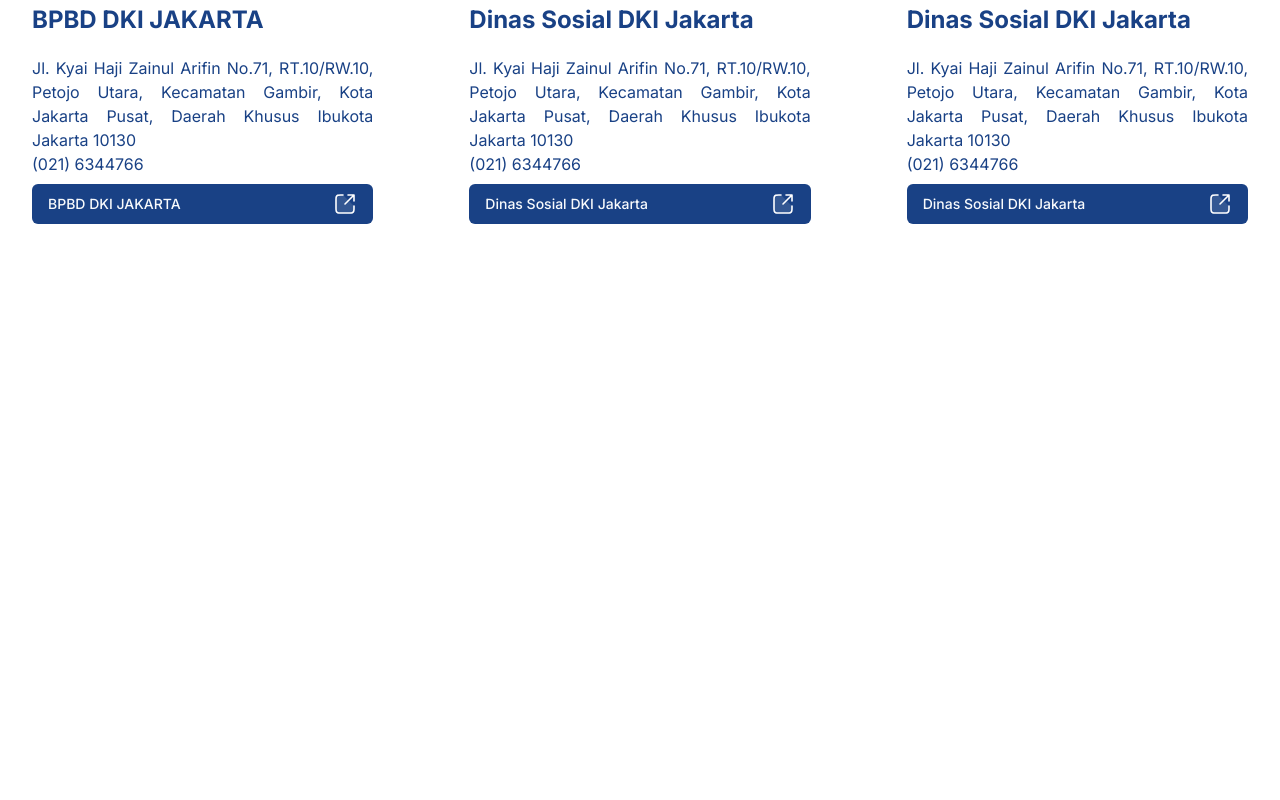
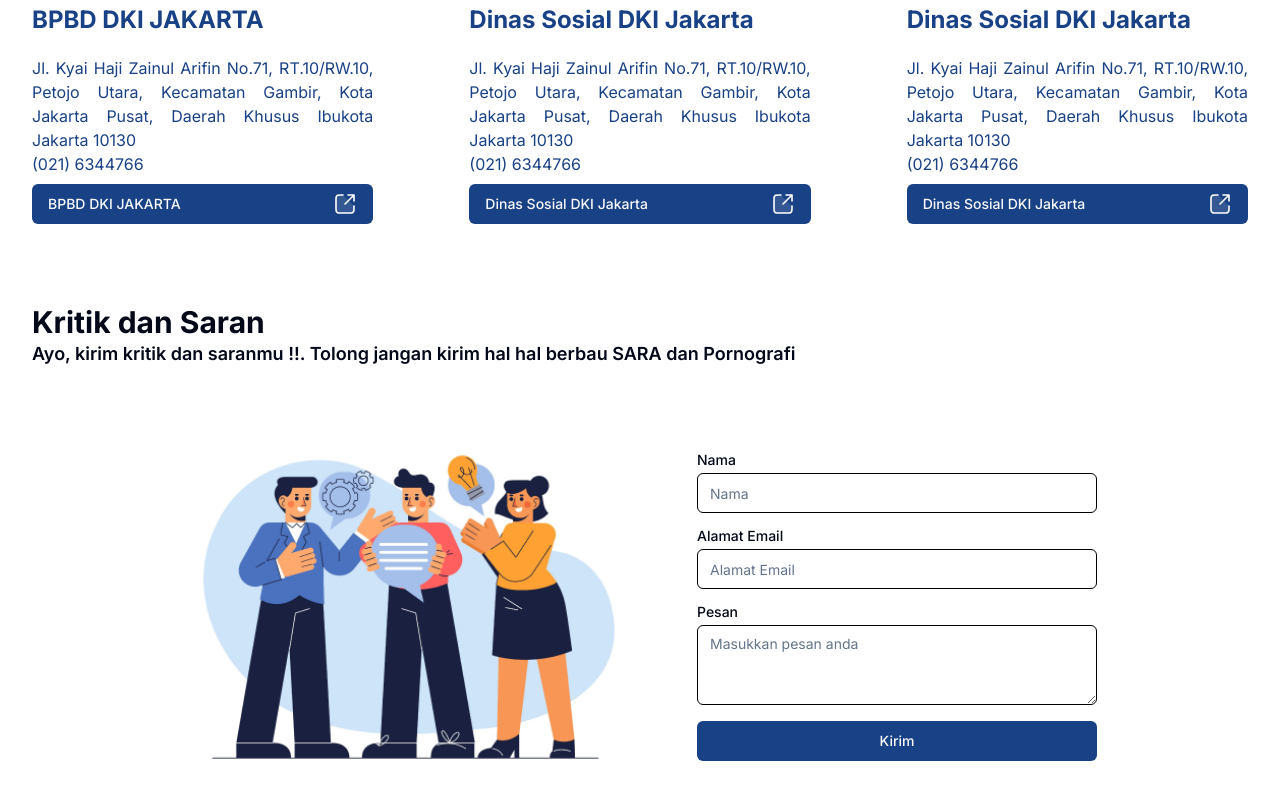
Before and after one commit to Jakarta-Waspada-Banjir/jawaban-landing-page, a Next.js app: page /kontak-darurat in a window 1280 px wide. Shown: the part 550-1350 px from the top of the page. Before the commit the page ends 800 px from the top, so only its background shows below. Built offline with nearby package versions, Linux system fonts and the light colour scheme.

Commit message:
feat(emergency-contact-section): Add contact form section

```diff
--- a/src/app/kontak-darurat/page.jsx
+++ b/src/app/kontak-darurat/page.jsx
@@ -2,8 +2,9 @@
 
 import EmergencyContactCard from "@/components/EmergencyContactCard";
 import { Header } from "@/components/Header";
-import { Input } from "@/components/ui/input";
-import { Textarea } from "@/components/ui/textarea";
+import { InputWithLabel } from "@/components/InputWithLabel";
+import { TextareaWithLabel } from "@/components/TextAreaWithLabel";
+import { Button } from "@/components/ui";
 
 const EmergencyContactPage = () => {
   return (
@@ -68,6 +69,50 @@
             link="https://dinsos.jakarta.go.id/"
           />
         </div>
+
+        {/* form section */}
+        <div className="mx-auto mt-20 h-[1000px] max-w-7xl bg-secondary">
+          <h2 className="text-2xl font-bold lg:text-3xl">Kritik dan Saran</h2>
+          <p className="text-base font-semibold md:text-lg">
+            Ayo, kirim kritik dan saranmu !!. Tolong jangan kirim hal hal berbau
+            SARA dan Pornografi
+          </p>
+
+          <div className="mx-auto mt-10 flex max-w-min items-center md:mt-10 md:gap-10 lg:mt-16 lg:gap-16">
+            <div className="relative hidden flex-shrink-0 md:flex md:h-[250px] md:w-[350px] lg:h-[300px] lg:w-[400px] xl:h-[350px] xl:w-[450px]">
+              <Image
+                fill
+                sizes="100vw"
+                quality={100}
+                className="object-contain"
+                src="/section/contact-form-image.png"
+                alt="contact form image"
+              />
+            </div>
+            <form
+              action=""
+              className="flex w-screen flex-col gap-4 md:w-[300px] lg:w-[400px]"
+            >
+              <InputWithLabel
+                label="Nama"
+                id="nama"
+                placeholder="Nama"
+                className="w-full"
+              />
+              <InputWithLabel
+                label="Alamat Email"
+                id="email"
+                placeholder="Alamat Email"
+              />
+              <TextareaWithLabel
+                label="Pesan"
+                id="message"
+                placeholder="Masukkan pesan anda"
+              />
+              <Button type="button">Kirim</Button>
+            </form>
+          </div>
+        </div>
       </section>
     </>
   );
```
